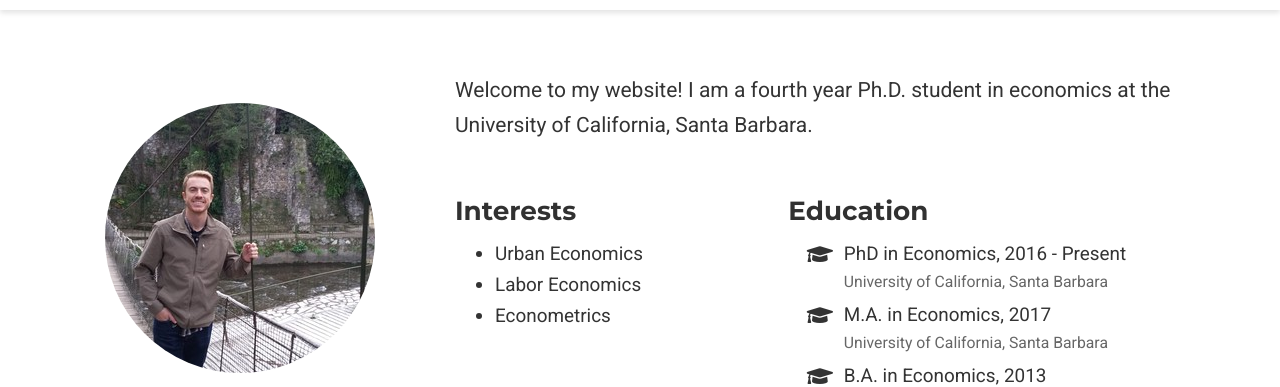
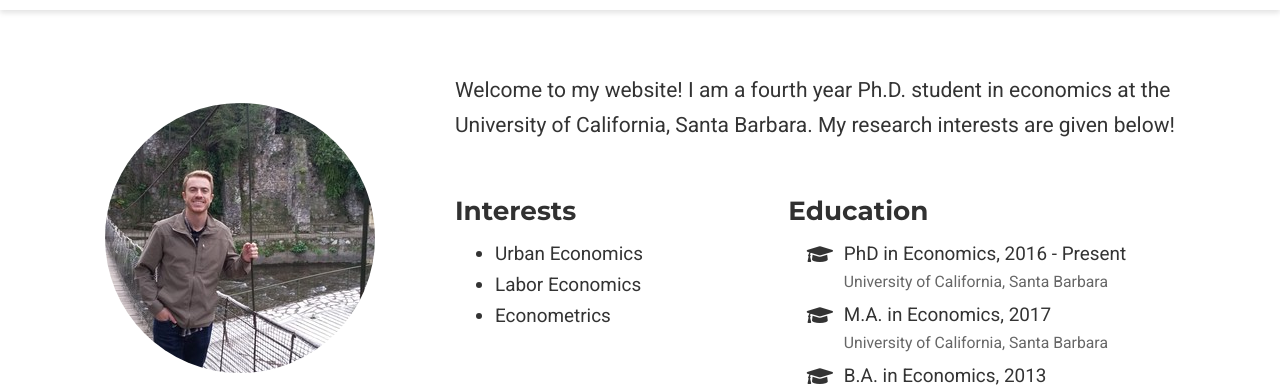
Before and after one commit to MatthewRFitzgerald/MatthewRFitzgerald.github.io, a plain HTML site: page authors/admin/index.html in a window 1280 px wide. Shown: the part 60-447 px from the top of the page. Drawn offline with nearby package versions, Linux system fonts and the light colour scheme; some packages are replaced by stand-ins of ours; some icons are missing.

Commit message:
Build website test2 again

```diff
--- a/authors/admin/index.html
+++ b/authors/admin/index.html
@@ -508,7 +508,7 @@
 
 
 
-    <p>Welcome to my website! I am a fourth year Ph.D. student in economics at the University of California, Santa Barbara.</p>
+    <p>Welcome to my website! I am a fourth year Ph.D. student in economics at the University of California, Santa Barbara. My research interests are given below!</p>
 
 
     <div class="row">
--- a/index.json
+++ b/index.json
@@ -1 +1 @@
-[{"authors":["admin"],"categories":null,"content":"Welcome to my website! I am a fourth year Ph.D. student in economics at the University of California, Santa Barbara.\n","date":-62135596800,"expirydate":-62135596800,"kind":"taxonomy","lang":"en","lastmod":-62135596800,"objectID":"2525497d367e79493fd32b198b28f040","permalink":"https://MatthewRFitzgerald.github.io/authors/admin/","publishdate":"0001-01-01T00:00:00Z","relpermalink":"/authors/admin/","section":"authors","summary":"Welcome to my website! I am a fourth year Ph.D. student in economics at the University of California, Santa Barbara.","tags":null,"title":"Matthew Fitzgerald","type":"authors"}]
+[{"authors":["admin"],"categories":null,"content":"Welcome to my website! I am a fourth year Ph.D. student in economics at the University of California, Santa Barbara. My research interests are given below!\n","date":-62135596800,"expirydate":-62135596800,"kind":"taxonomy","lang":"en","lastmod":-62135596800,"objectID":"2525497d367e79493fd32b198b28f040","permalink":"https://MatthewRFitzgerald.github.io/authors/admin/","publishdate":"0001-01-01T00:00:00Z","relpermalink":"/authors/admin/","section":"authors","summary":"Welcome to my website! I am a fourth year Ph.D. student in economics at the University of California, Santa Barbara. My research interests are given below!","tags":null,"title":"Matthew Fitzgerald","type":"authors"}]
```
Also changed, not shown: index.html (+1 -1 lines).
